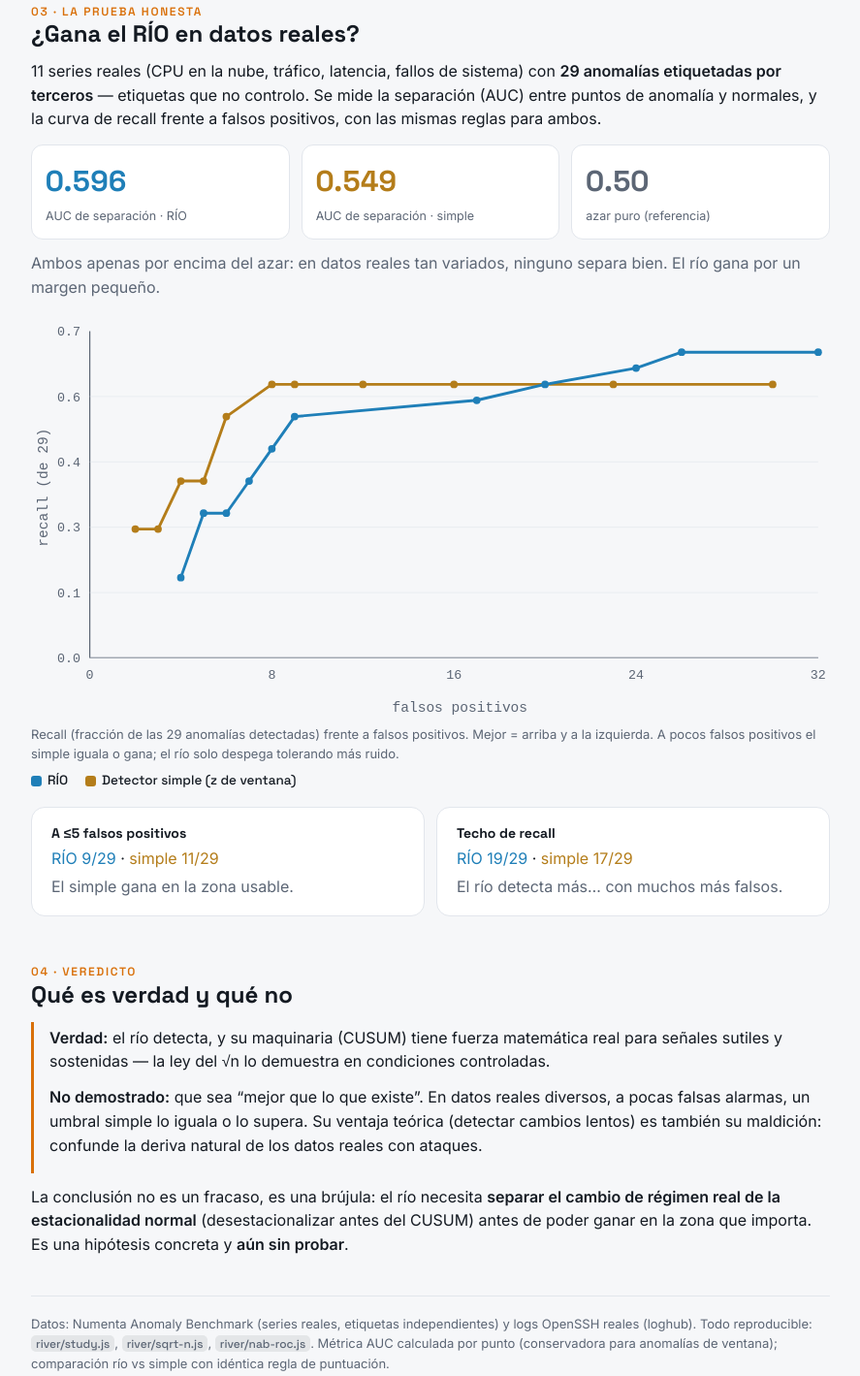
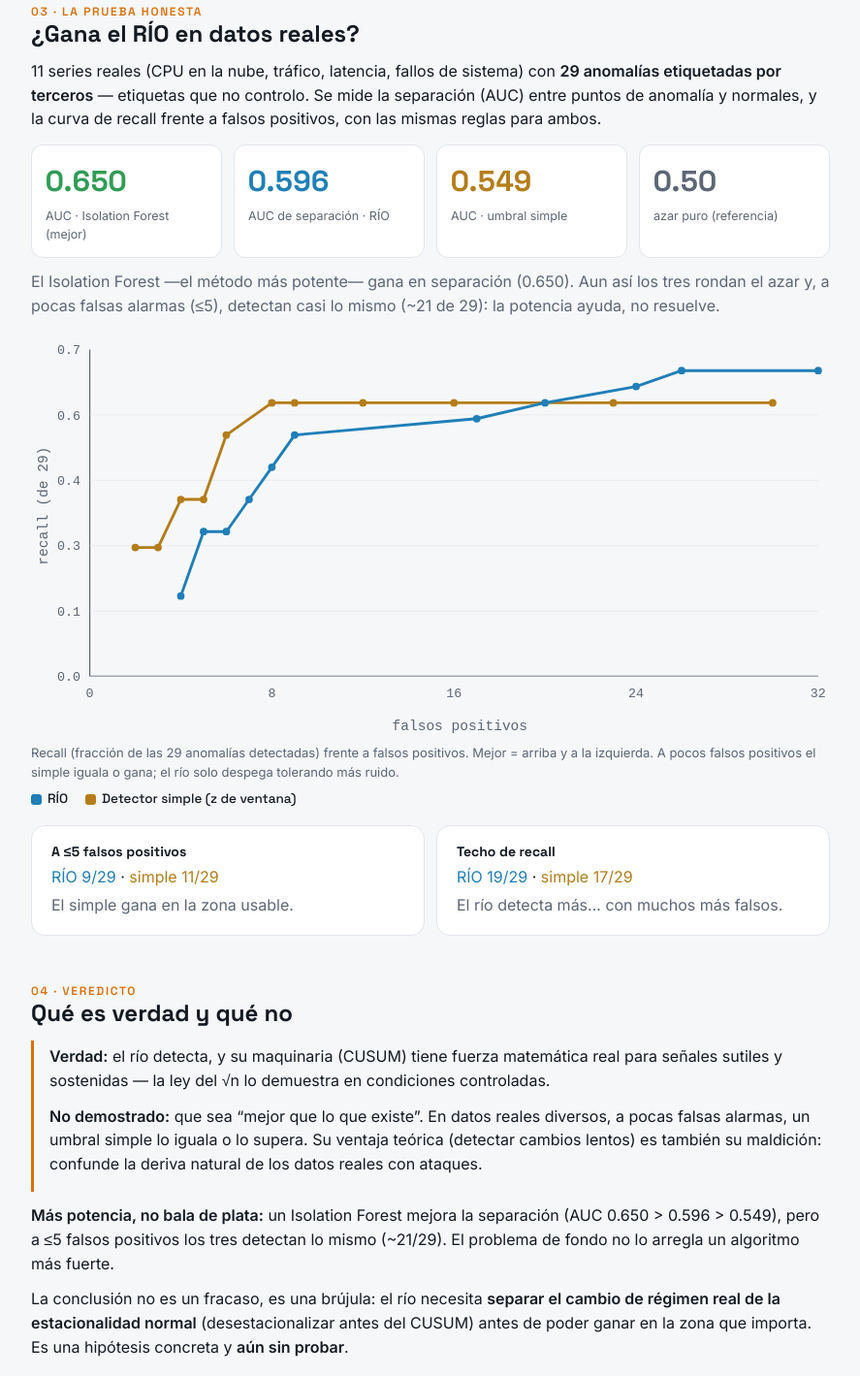
Before and after one commit to vryz82kjjc-sudo/OMEGA-AI, a website: page river/estudio.html in a window 1280 px wide. Shown: the part 1794-3213 px from the top of the page at 97% size, without its empty margins (196-1083 px from the left). Drawn offline with Linux system fonts and the light colour scheme.

Commit message:
Update study report with Isolation Forest three-way result
Co-Authored-By: Claude Opus 4.8 <noreply@anthropic.com>
Claude-Session: https://claude.ai/code/session_01PNoEBbw5J5ZfcNdJBAW3iL

```diff
--- a/river/estudio.html
+++ b/river/estudio.html
@@ -111,11 +111,12 @@ code{font-family:var(--mono);background:color-mix(in srgb,var(--fg) 8%,transpare
     <h2>¿Gana el RÍO en datos reales?</h2>
     <p class="lead">11 series reales (CPU en la nube, tráfico, latencia, fallos de sistema) con <strong>29 anomalías etiquetadas por terceros</strong> — etiquetas que no controlo. Se mide la separación (AUC) entre puntos de anomalía y normales, y la curva de recall frente a falsos positivos, con las mismas reglas para ambos.</p>
     <div class="kpis">
+      <div class="kpi"><div class="v" style="color:var(--ok)">0.650</div><div class="l">AUC · Isolation Forest (mejor)</div></div>
       <div class="kpi"><div class="v" style="color:var(--river)">0.596</div><div class="l">AUC de separación · RÍO</div></div>
-      <div class="kpi"><div class="v" style="color:var(--simple)">0.549</div><div class="l">AUC de separación · simple</div></div>
+      <div class="kpi"><div class="v" style="color:var(--simple)">0.549</div><div class="l">AUC · umbral simple</div></div>
       <div class="kpi"><div class="v" style="color:var(--mut)">0.50</div><div class="l">azar puro (referencia)</div></div>
     </div>
-    <p class="muted">Ambos apenas por encima del azar: en datos reales tan variados, ninguno separa bien. El río gana por un margen pequeño.</p>
+    <p class="muted">El Isolation Forest —el método más potente— gana en separación (0.650). Aun así los tres rondan el azar y, a pocas falsas alarmas (≤5), detectan casi lo mismo (~21 de 29): la potencia ayuda, no resuelve.</p>
     <figure>
       <svg id="chartRoc" viewBox="0 0 680 340" role="img" aria-label="Curva de recall frente a falsos positivos"></svg>
       <figcaption>Recall (fracción de las 29 anomalías detectadas) frente a falsos positivos. Mejor = arriba y a la izquierda. A pocos falsos positivos el simple iguala o gana; el río solo despega tolerando más ruido.</figcaption>
@@ -137,6 +138,7 @@ code{font-family:var(--mono);background:color-mix(in srgb,var(--fg) 8%,transpare
       <p style="margin-top:0"><strong>Verdad:</strong> el río detecta, y su maquinaria (CUSUM) tiene fuerza matemática real para señales sutiles y sostenidas — la ley del √n lo demuestra en condiciones controladas.</p>
       <p><strong>No demostrado:</strong> que sea “mejor que lo que existe”. En datos reales diversos, a pocas falsas alarmas, un umbral simple lo iguala o lo supera. Su ventaja teórica (detectar cambios lentos) es también su maldición: confunde la deriva natural de los datos reales con ataques.</p>
     </div>
+    <p><strong>Más potencia, no bala de plata:</strong> un Isolation Forest mejora la separación (AUC 0.650 &gt; 0.596 &gt; 0.549), pero a ≤5 falsos positivos los tres detectan lo mismo (~21/29). El problema de fondo no lo arregla un algoritmo más fuerte.</p>
     <p>La conclusión no es un fracaso, es una brújula: el río necesita <strong>separar el cambio de régimen real de la estacionalidad normal</strong> (desestacionalizar antes del CUSUM) antes de poder ganar en la zona que importa. Es una hipótesis concreta y <strong>aún sin probar</strong>.</p>
     <hr>
     <p class="foot">Datos: Numenta Anomaly Benchmark (series reales, etiquetas independientes) y logs OpenSSH reales (loghub). Todo reproducible: <code>river/study.js</code>, <code>river/sqrt-n.js</code>, <code>river/nab-roc.js</code>. Métrica AUC calculada por punto (conservadora para anomalías de ventana); comparación río vs simple con idéntica regla de puntuación.</p>
```
